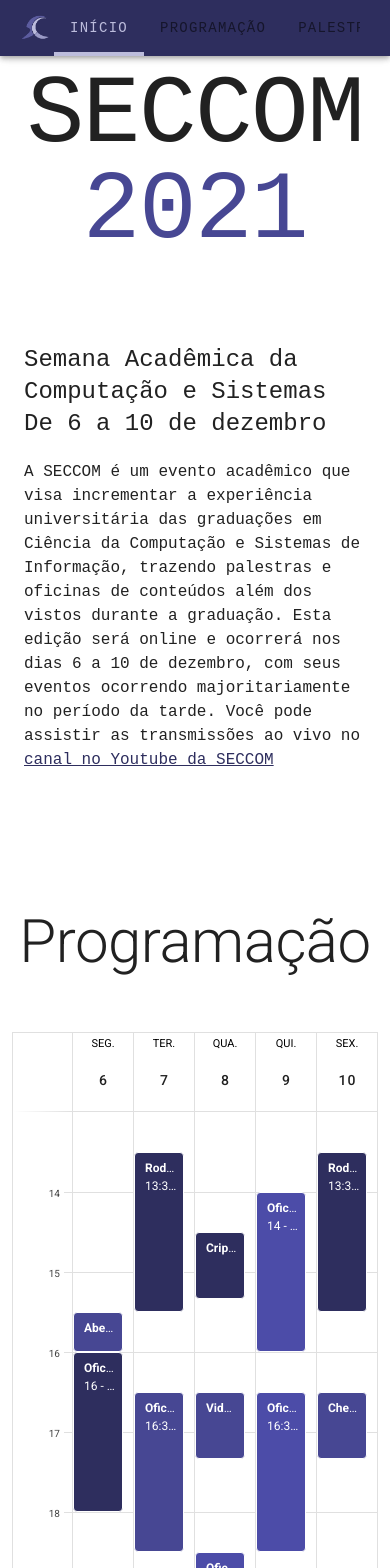
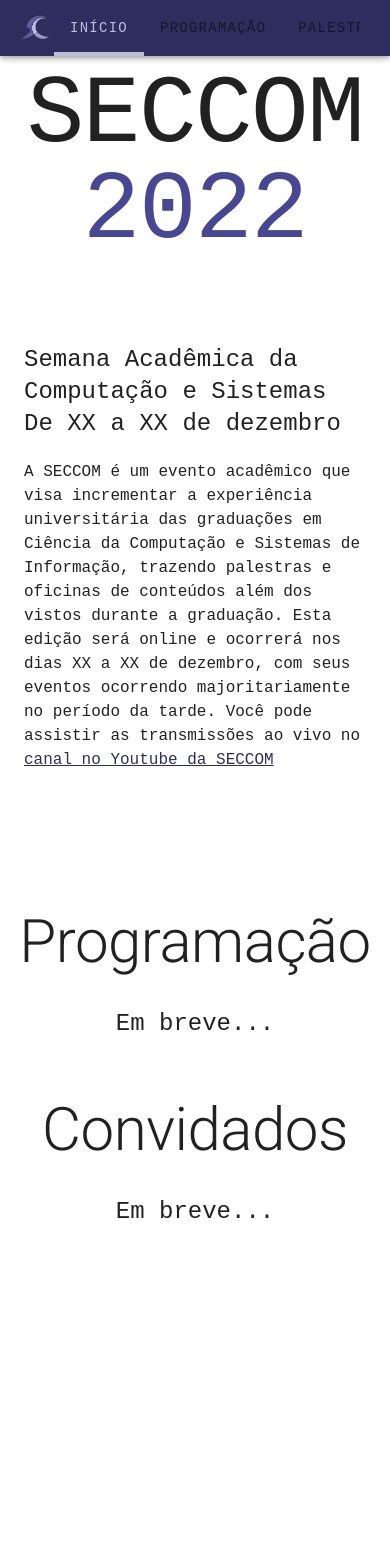
Before and after one commit to seccom-ufsc/2023, a Vue app in the folder website/: page /#/ in a window 390 px wide. Shown: the top 1568 px of the page. Built offline with nearby package versions, Linux system fonts and the light colour scheme.

Commit message:
[ISSUE-1] atualizado site com informações do ano de 2022

```diff
--- a/website/package.json
+++ b/website/package.json
@@ -8,7 +8,6 @@
     "lint": "vue-cli-service lint"
   },
   "dependencies": {
-    "@fortawesome/fontawesome-free": "^5.14.0",
     "core-js": "^3.6.5",
     "p5": "^1.0.0",
     "vue": "^2.6.11",
@@ -16,6 +15,10 @@
     "vuetify": "^2.2.11"
   },
   "devDependencies": {
+    "@fortawesome/fontawesome-free": "^6.2.0",
+    "@fortawesome/fontawesome-svg-core": "^6.2.0",
+    "@fortawesome/free-solid-svg-icons": "^6.2.0",
+    "@fortawesome/vue-fontawesome": "^2.0.8",
     "@vue/cli-plugin-babel": "~4.4.0",
     "@vue/cli-plugin-eslint": "~4.4.0",
     "@vue/cli-plugin-router": "~4.4.0",
--- a/website/public/index.html
+++ b/website/public/index.html
@@ -5,9 +5,10 @@
     <meta http-equiv="X-UA-Compatible" content="IE=edge">
     <meta name="viewport" content="width=device-width,initial-scale=1.0">
     <link rel="icon" href="<%= BASE_URL %>favicon.ico">
-    <title>SECCOM 2021</title>
+    <title>SECCOM 2022</title>
     <link rel="stylesheet" href="https://fonts.googleapis.com/css?family=Roboto:100,300,400,500,700,900">
-    <link rel="stylesheet" href="https://cdn.jsdelivr.net/npm/@mdi/font@latest/css/materialdesignicons.min.css">
+    <!-- <link rel="stylesheet" href="https://cdn.jsdelivr.net/npm/@mdi/font@latest/css/materialdesignicons.min.css"> -->
+    <link href="https://use.fontawesome.com/releases/v5.0.13/css/all.css" rel="stylesheet">
   </head>
   <body>
     <noscript>
--- a/website/src/components/ContactPage.vue
+++ b/website/src/components/ContactPage.vue
@@ -20,13 +20,13 @@ export default {
   data: () => ({
     container: document.querySelector('#contact-page'),
     contacts: [
-      { icon: 'mdi-facebook', name: '@seccom-ufsc', link: 'https://www.facebook.com/seccom.ufsc' },
-      { icon: 'mdi-instagram', name: '@seccom-ufsc', link: 'https://www.instagram.com/seccom.ufsc/' },
-      { icon: 'mdi-email', name: 'seccom.ufsc@gmail.com', link: 'mailto:seccom.ufsc@gmail.com' },
-      { icon: 'mdi-github', name: 'seccom.ufsc@gmail.com', link: 'https://github.com/seccom-ufsc/' },
-      { icon: 'mdi-discord', name: 'seccom.ufsc@gmail.com', link: 'https://discord.gg/zTmGqsh' },
-      { icon: 'mdi-send', name: 'seccom.ufsc@gmail.com', link: 'https://t.me/seccomufsc' },
-      { icon: 'mdi-youtube', name: 'seccom.ufsc@gmail.com', link: 'https://www.youtube.com/channel/UCva2-CmrvppJlf8jSAK61vw' },
+      { icon: 'fa-brands fa-facebook', name: '@seccom-ufsc', link: 'https://www.facebook.com/seccom.ufsc' },
+      { icon: 'fa-brands fa-instagram', name: '@seccom-ufsc', link: 'https://www.instagram.com/seccom.ufsc/' },
+      { icon: 'fa-solid fa-envelope', name: 'seccom.ufsc@gmail.com', link: 'mailto:seccom.ufsc@gmail.com' },
+      { icon: 'fa-brands fa-github', name: 'seccom.ufsc@gmail.com', link: 'https://github.com/seccom-ufsc/' },
+      { icon: 'fa-brands fa-discord', name: 'seccom.ufsc@gmail.com', link: 'https://discord.gg/zTmGqsh' },
+      { icon: 'fa-brands fa-telegram', name: 'seccom.ufsc@gmail.com', link: 'https://t.me/seccomufsc' },
+      { icon: 'fa-brands fa-youtube', name: 'seccom.ufsc@gmail.com', link: 'https://www.youtube.com/channel/UCva2-CmrvppJlf8jSAK61vw' },
     ]
   }),
   mounted () {
--- a/website/src/components/SchedulePage.vue
+++ b/website/src/components/SchedulePage.vue
@@ -1,7 +1,10 @@
 <template>
   <v-container id="schedule-page">
     <div class="text-h2 my-15 text-center">Programação</div>
-    <v-sheet :max-width="window.innerWidth">
+    <v-row class="d-flex justify-center align-start">
+      <v-row class="flex-grow-0 text-h5 roboto-mono">Em breve...</v-row>
+    </v-row>
+    <!-- <v-sheet :max-width="window.innerWidth">
       <v-calendar
         v-model="value"
         ref="calendar"
@@ -48,7 +51,7 @@
           </v-card-actions>
         </v-card>
       </v-menu>
-    </v-sheet>
+    </v-sheet> -->
   </v-container>
 </template>
 
--- a/website/src/components/SpeakersPage.vue
+++ b/website/src/components/SpeakersPage.vue
@@ -2,13 +2,13 @@
   <v-container id="speakers-page" style="min-height: 100vh">
     <div class="text-h2 my-15 text-center">Convidados</div>
     <v-row class="d-flex justify-center align-start">
-      <SpeakerCard class="ma-4" v-for="(speaker, index) in speakers" :key="index" :speaker="speaker"/>
+      <v-row class="flex-grow-0 text-h5 roboto-mono">Em breve...</v-row>
+      <!-- <SpeakerCard class="ma-4" v-for="(speaker, index) in speakers" :key="index" :speaker="speaker"/> -->
     </v-row>
   </v-container>
 </template>
 
-<script>
-
+<!-- <script>
 import SpeakerCard from './SpeakerCard'
 import speakers from './../config/speakers.json'
 
@@ -26,7 +26,7 @@ export default {
   }
 }
 </script>
-
+-->
 <style lang='scss'>
   .blue-text-must-click {
     color: #474793;
--- a/website/src/components/StartPage.vue
+++ b/website/src/components/StartPage.vue
@@ -3,13 +3,13 @@
     <v-col class="d-flex align-center flex-column" style="min-height: 90vh">
       <v-row class="d-flex align-center mobile-flex-column">
         <div class="text-h1 roboto-mono" v-text="'SECCOM'"></div>
-        <div class="text-h1 blue-text-must-click roboto-mono" v-text="2021"></div>
+        <div class="text-h1 blue-text-must-click roboto-mono" v-text="2022"></div>
       </v-row>
       <v-col class="d-flex flex-column justify-center">
         <v-row class="flex-grow-0 text-h5 roboto-mono">Semana Acadêmica da Computação e Sistemas</v-row>
-        <v-row class="flex-grow-0 text-h5 roboto-mono">De 6 a 10 de dezembro</v-row>
+        <v-row class="flex-grow-0 text-h5 roboto-mono">De XX a XX de dezembro</v-row>
 
-        <v-row class="flex-grow-0 roboto-mono my-8">A SECCOM é um evento acadêmico que visa incrementar a experiência universitária das graduações em Ciência da Computação e Sistemas de Informação, trazendo palestras e oficinas de conteúdos além dos vistos durante a graduação. Esta edição será online e ocorrerá nos dias 6 a 10 de dezembro, com seus eventos ocorrendo majoritariamente no período da tarde. Você pode assistir as transmissões ao vivo no <a href="https://www.youtube.com/channel/UCva2-CmrvppJlf8jSAK61vw">canal no Youtube da SECCOM</a></v-row>
+        <v-row class="flex-grow-0 roboto-mono my-8">A SECCOM é um evento acadêmico que visa incrementar a experiência universitária das graduações em Ciência da Computação e Sistemas de Informação, trazendo palestras e oficinas de conteúdos além dos vistos durante a graduação. Esta edição será online e ocorrerá nos dias XX a XX de dezembro, com seus eventos ocorrendo majoritariamente no período da tarde. Você pode assistir as transmissões ao vivo no <a href="https://www.youtube.com/channel/UCva2-CmrvppJlf8jSAK61vw">canal no Youtube da SECCOM</a></v-row>
       </v-col>
     </v-col>
   </v-container>
--- a/website/vue.config.js
+++ b/website/vue.config.js
@@ -1,5 +1,5 @@
 module.exports = {
-  publicPath: '/2021/',
+  publicPath: '/2022/',
   transpileDependencies: [
     'vuetify'
   ]
```
Also changed, not shown: 2 other files (tests, documents, lock files or other folders).
